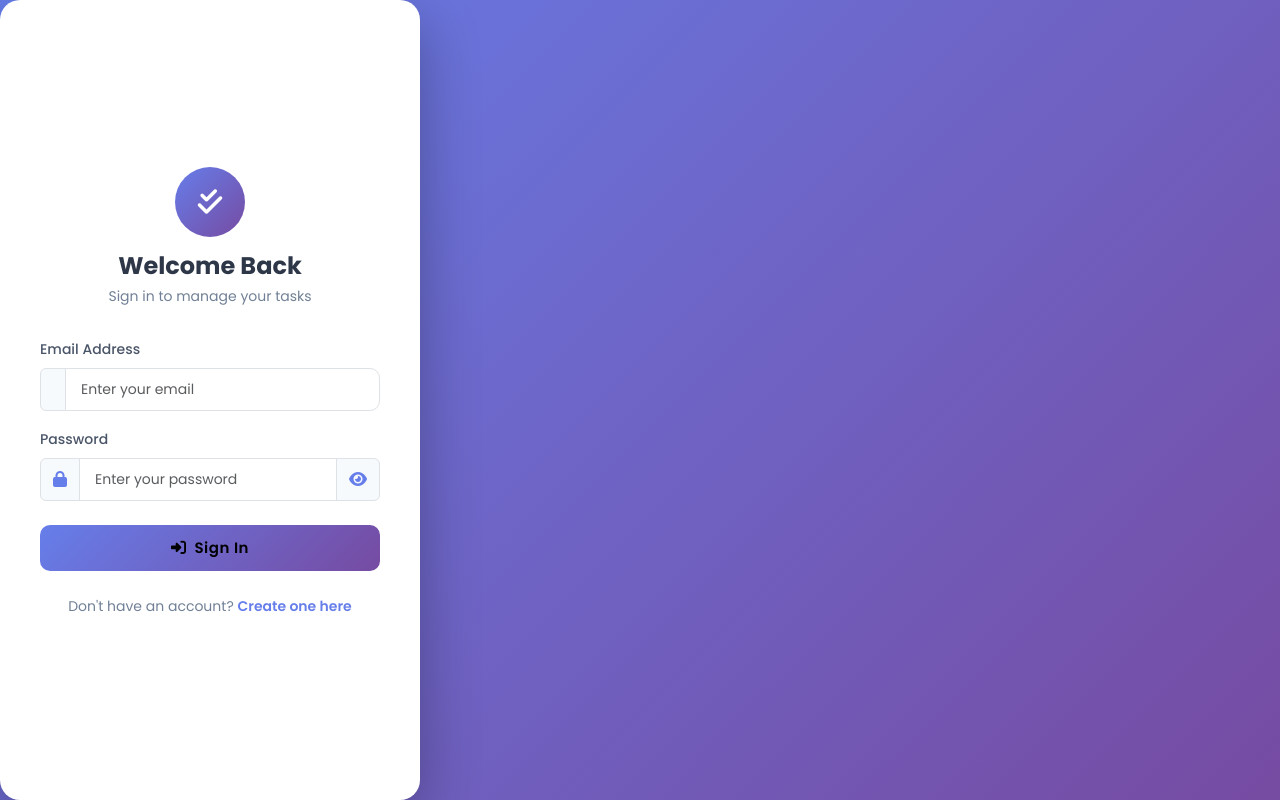
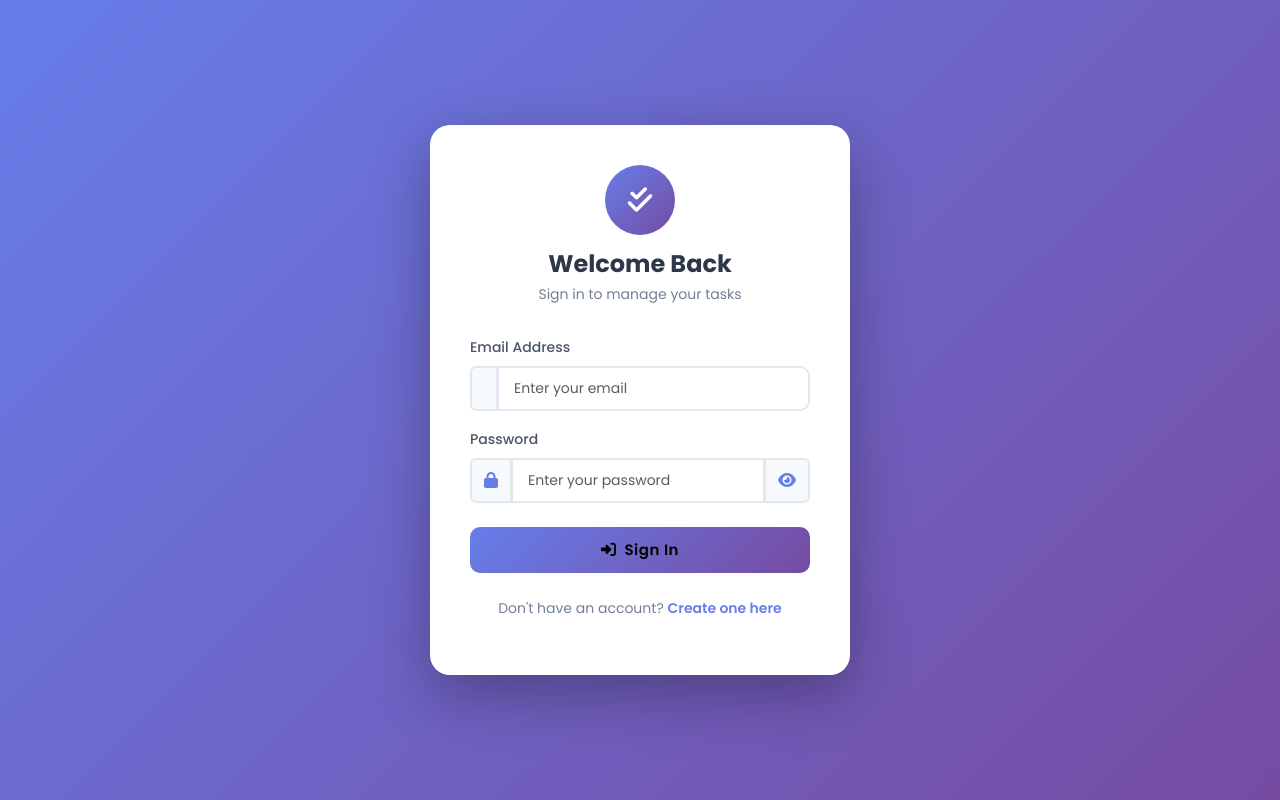
Before and after one commit to POSHANMS/todo-app-flask, a Flask app: page / in a window 1280 px wide. Run offline with Flask 3, Linux system fonts and the light colour scheme.

Commit message:
Fix auth-card class name and solid typo in CSS

```diff
--- a/static/css/style.css
+++ b/static/css/style.css
@@ -30,7 +30,7 @@ body {
 }
 
 /* The white card/box */
-.auth-wrapper {
+.auth-card {
     background: white;
     border-radius: 20px;
     padding: 40px;
@@ -96,7 +96,7 @@ body {
 
 /* Input boxes */
 .form-control {
-    border: 2px soild #e2e8f0;
+    border: 2px solid #e2e8f0;
     border-radius: 10px;
     padding: 10px 15px;
     font-size: 14px;
@@ -112,7 +112,7 @@ body {
 /* Icon box on left of input */
 .input-group-text {
     background: #f7fafc;
-    border: 2px soild #e2e8f0;
+    border: 2px solid #e2e8f0;
     color: #667eea;
 }
 
```
